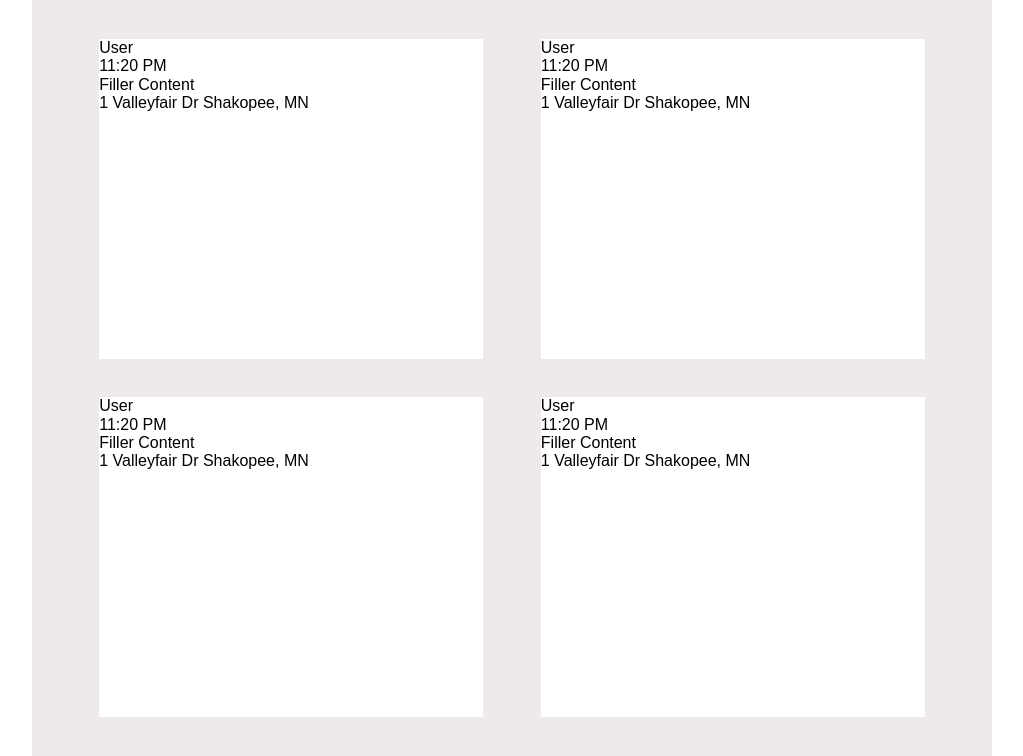
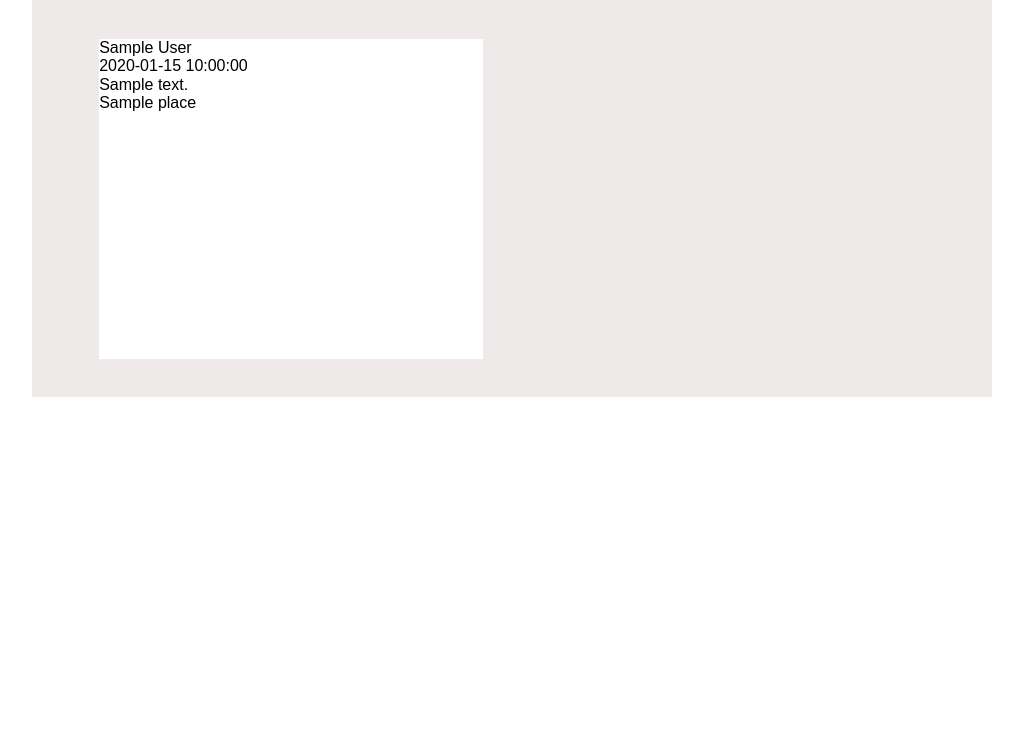
Before and after one commit to Dav0M/mapost, a Flask app: page / in a window 1280 px wide. Shown: the part 69-825 px from the top of the page, without its empty margins (128-1151 px from the left). After the commit the page ends 466 px from the top, so only its background shows below. Run offline with Flask 3, Linux system fonts and the light colour scheme; a database or web service that is not in the repository returns one stand-in record (values such as "Sample title"); some libraries are stand-ins or nearby versions.

Commit message:
feed pulls from the db

```diff
--- a/data.py
+++ b/data.py
@@ -34,11 +34,12 @@ def get_cursor(commit=False):
     finally:
         cursor.close()
 
-def add_entry(fd):
+def add_post():
     with get_cursor(True) as cur:
         current_app.logger.info("Adding post data")
+        cur.execute("insert into posts (author, content, place) values (%s, %s, %s)"), ('User', 'Filler Filler', '1 Valleyfair Dr Shakopee, MN')
 
-def get_entries():
+def get_posts():
     with get_cursor() as cur:
-        cur.execute("select * from entries")
+        cur.execute("select * from posts")
         return cur.fetchall()
--- a/server.py
+++ b/server.py
@@ -4,11 +4,16 @@ from os import environ as env
 from urllib.parse import quote_plus, urlencode
 from authlib.integrations.flask_client import OAuth
 
+from data import add_post, get_posts, setup
+
 
 app = Flask(__name__)
 app.secret_key = env['FLASK_SECRET']
 
 oauth = OAuth(app)
+
+with app.app_context():
+    setup()
 
 oauth.register(
     "auth0",
@@ -48,15 +53,10 @@ def logout():
         )
     )
 
-testpost = {'author': 'User',
-            'time': '11:20 PM',
-            'content': 'Filler Content',
-            'location': '1 Valleyfair Dr Shakopee, MN',
-}
-posts = [testpost, testpost, testpost, testpost]
 
 @app.get("/")
 def load_home():
+    posts = get_posts()
     return render_template("home.html", posts=posts)
 
 @app.route("/logged")
--- a/templates/home.html
+++ b/templates/home.html
@@ -17,7 +17,7 @@
                         <div class="post-author">{{ posts[i]['author'] }}</div>
                         <div class="post-date">{{ posts[i]['time'] }}</div>
                         <div class="post-content">{{ posts[i]['content'] }}</div>
-                        <div class="post-location">{{ posts[i]['location'] }}</div>
+                        <div class="post-location">{{ posts[i]['place'] }}</div>
                     </div>
                 {% endif %}
             {% endfor %}
@@ -30,7 +30,7 @@
                         <div class="post-author">{{ posts[i]['author'] }}</div>
                         <div class="post-date">{{ posts[i]['time'] }}</div>
                         <div class="post-content">{{ posts[i]['content'] }}</div>
-                        <div class="post-location">{{ posts[i]['location'] }}</div>
+                        <div class="post-location">{{ posts[i]['place'] }}</div>
                     </div>
                 {% endif %}
             {% endfor %}
```
